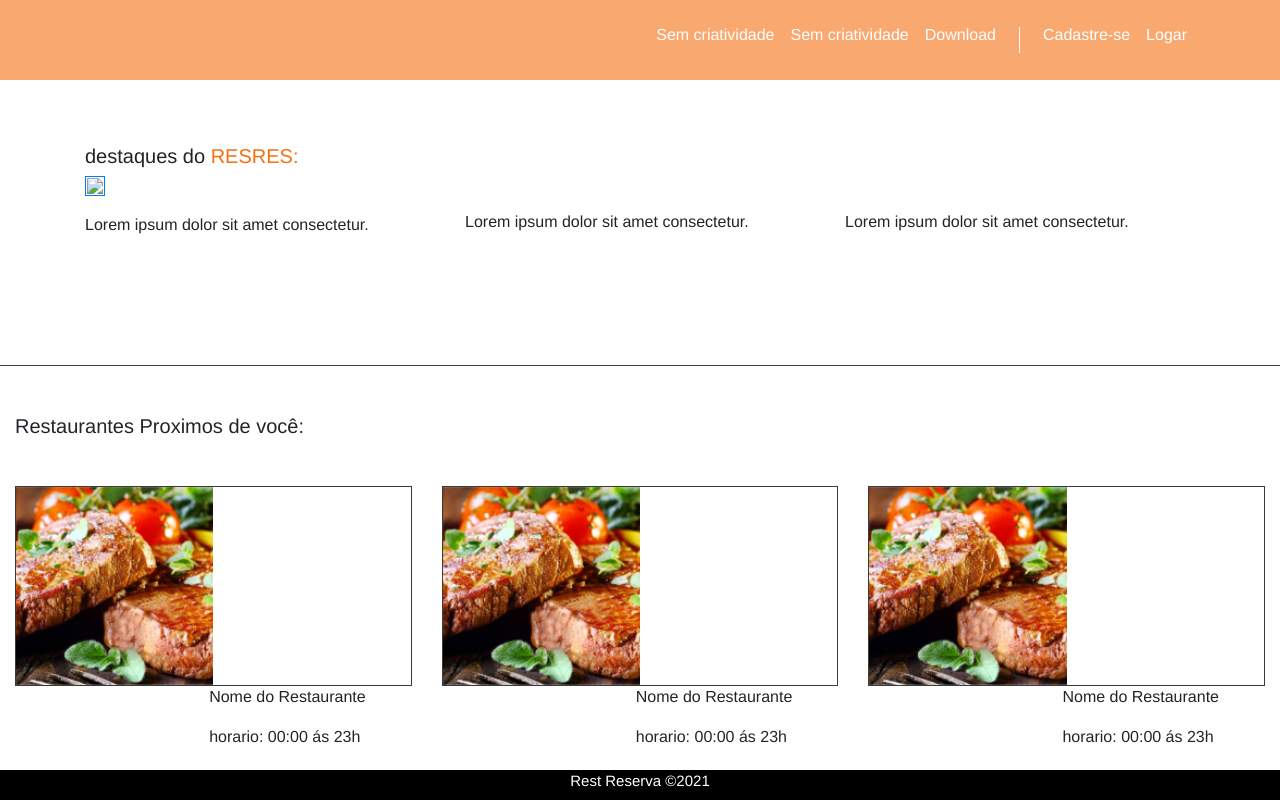
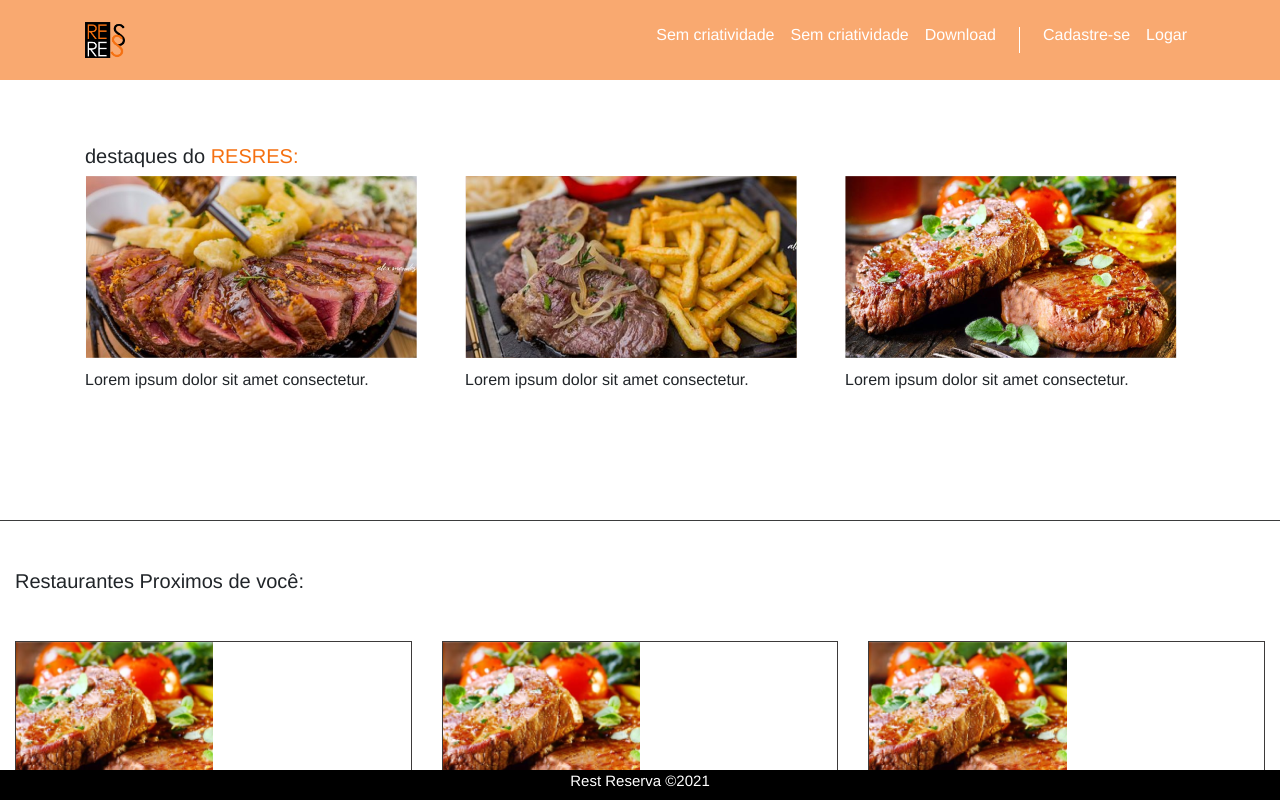
Before and after one commit to restreserva/resttcc, a plain HTML site: page home.html in a window 1280 px wide. Drawn offline with nearby package versions, Linux system fonts and the light colour scheme.

Commit message:
[helio] img ajustadas com os locais corretos

```diff
--- a/home.html
+++ b/home.html
@@ -30,7 +30,7 @@
         <nav class="navbar navbar-expand-md navbar-light fixed-top navbar-transparente"><!--Inicio Barra de navegação-->
             <div class="container"><!--Logo-->
                 <a href="index.html" class="navbar-brand">
-                    <img src="../TCC ATUALIZADO/imagens/logo.png" alt="" width="40">
+                    <img src="imagens/logo.png" alt="" width="40">
                 </a>
                 <!--Hamburguer-->
                 <button class="navbar-toggler" data-toggle="collapse" data-target="#nav-principal">
@@ -80,15 +80,15 @@
             </div>
             <div class="row">
                 <div class="col-md-4">
-                    <a class="cool-link" href=""><img class="img-1" src="../TCC ATUALIZADO/imagens/4.png" alt=""></a>
+                    <a class="cool-link" href=""><img class="img-1" src="imagens/4.png" alt=""></a>
                     <p>Lorem ipsum dolor sit amet consectetur.</p>
                 </div>
                 <div class="col-md-4">
-                    <a class="cool-link" href=""><img src="../TCC ATUALIZADO/imagens/5.png" alt=""></a>
+                    <a class="cool-link" href=""><img src="imagens/5.png" alt=""></a>
                     <p>Lorem ipsum dolor sit amet consectetur.</p>
                 </div>
                 <div class="col-md-4">
-                    <a class="cool-link" href=""><img src="../TCC ATUALIZADO/imagens/6.png" alt=""></a>
+                    <a class="cool-link" href=""><img src="imagens/6.png" alt=""></a>
                     <p>Lorem ipsum dolor sit amet consectetur.</p>
                 </div>
             </div>
```
Also changed, not shown: cadastro.html (+1 -1 lines), index.html (+4 -4 lines), logim.html (+1 -1 lines).
